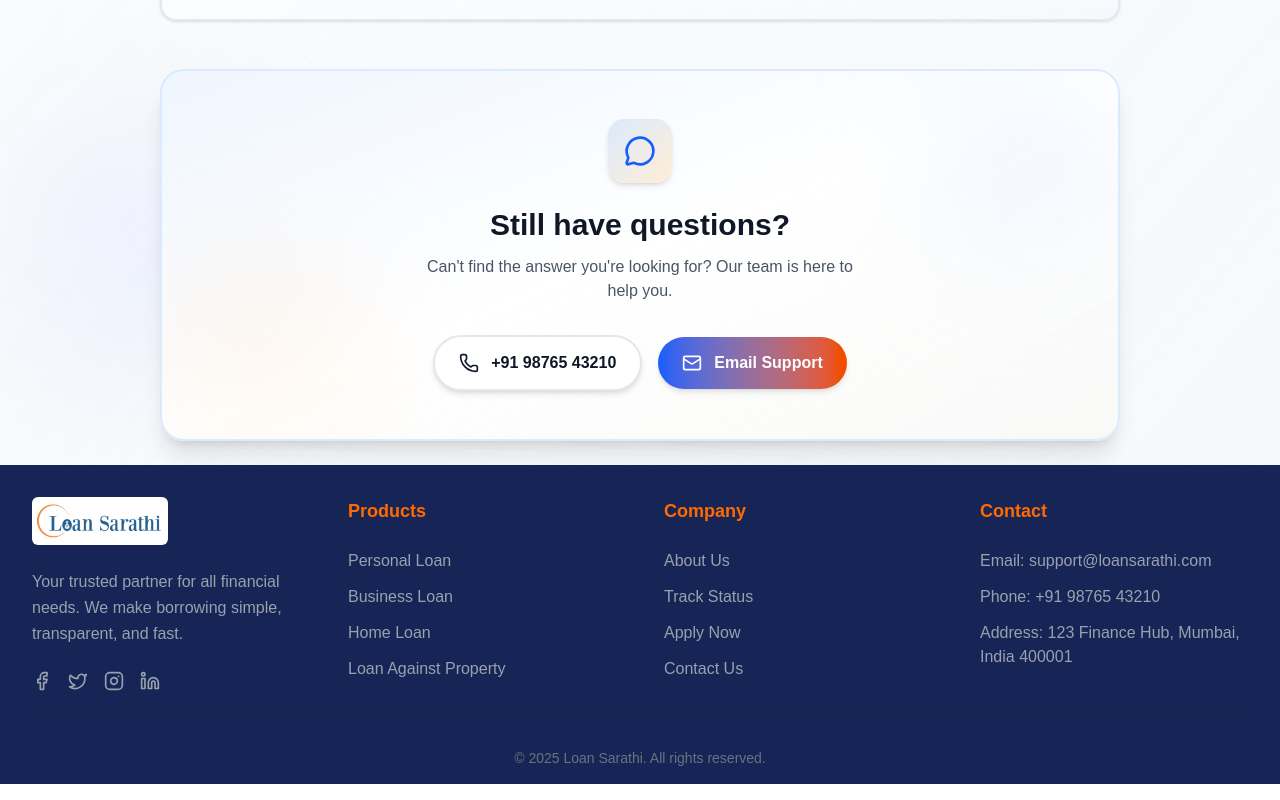
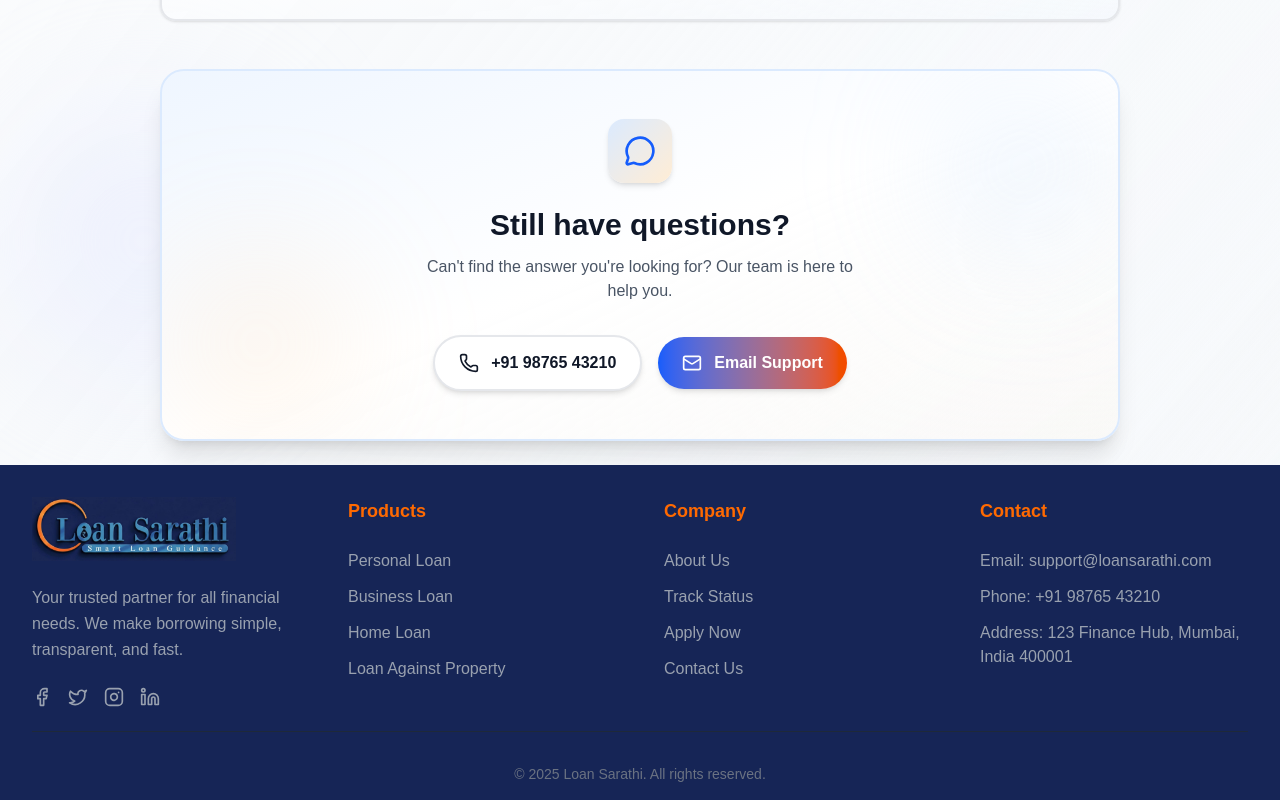
Before and after one commit to neerajk001/loan-sarathi, a Next.js app: page / in a window 1280 px wide. Shown: the part 6246-7046 px from the top of the page. Built offline with nearby package versions, Linux system fonts and the light colour scheme; no server answers.

Commit message:
footer logo

```diff
--- a/src/components/Footer.tsx
+++ b/src/components/Footer.tsx
@@ -9,7 +9,7 @@ const Footer = () => {
         <div className="grid grid-cols-1 md:grid-cols-2 lg:grid-cols-4 gap-12 mb-6">
           <div>
             <div className="flex items-center gap-3 mb-6">
-              <img src="/logo.jpeg" alt="Loan Sarathi Logo" className="h-12 w-auto bg-white rounded-md p-1" />
+              <img src="/3d.jpeg" alt="Loan Sarathi Logo" className="h-16 w-auto bg-white  " />
             </div>
             <p className="text-gray-400 mb-6 leading-relaxed">
               Your trusted partner for all financial needs. We make borrowing simple, transparent, and fast.
```
Also changed, not shown: public/3d.jpeg (added).
